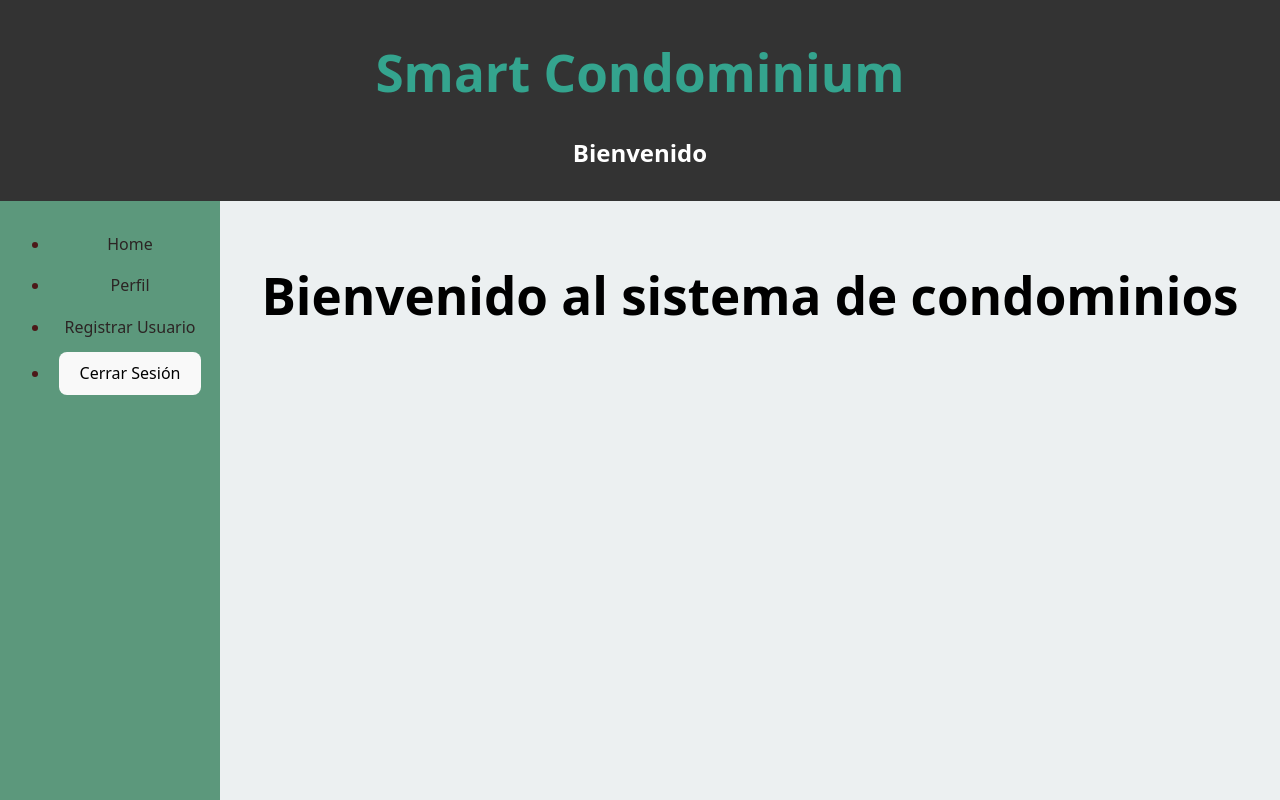
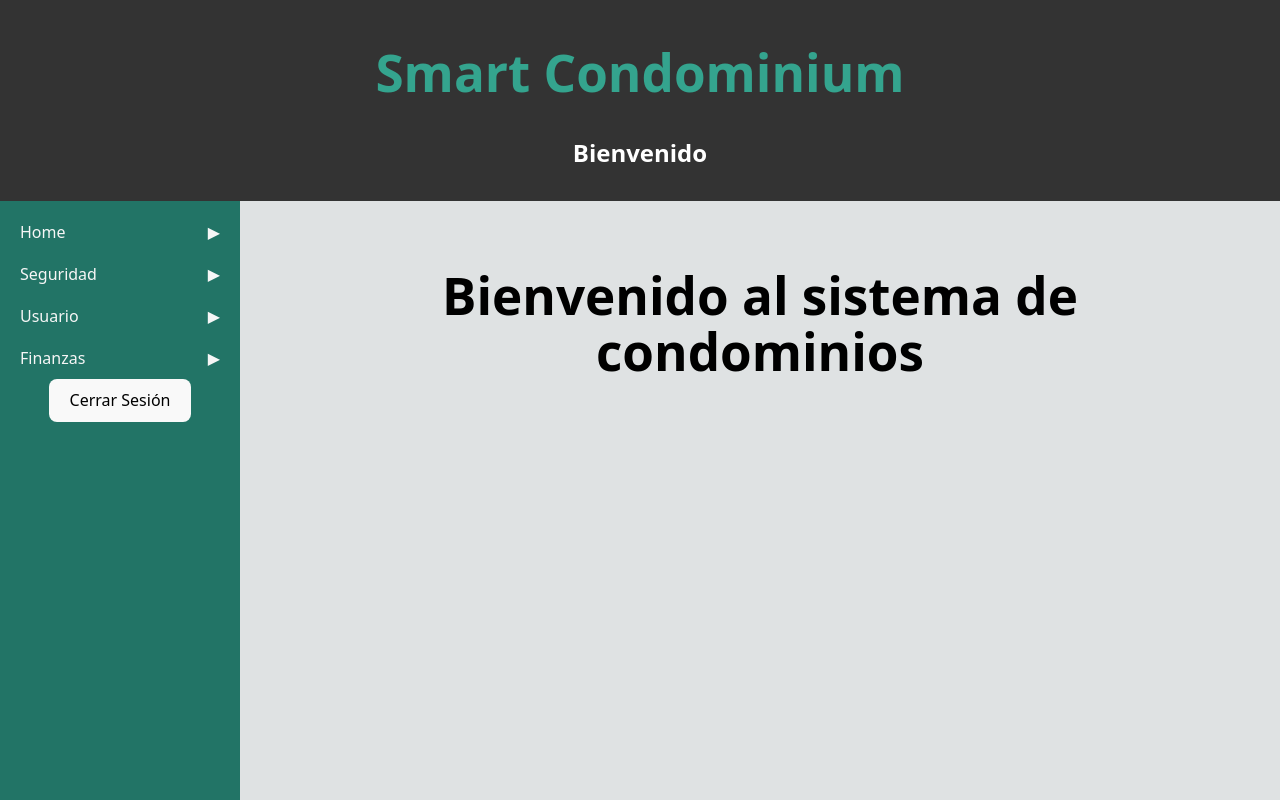
Before and after one commit to oogway7h/CondominioSI, a React (Vite) app in the folder condominio/: page /Homen in a window 1280 px wide. Built offline with nearby package versions, Linux system fonts and the light colour scheme; no server answers; the HTML template or start-up script is replaced by a standard one.

Commit message:
cambios en sidebar

```diff
--- a/condominio/index.html
+++ b/condominio/index.html
@@ -2,7 +2,7 @@
 <html lang="en">
   <head>
     <meta charset="UTF-8" />
-    <link rel="icon" type="image/svg+xml" href="/vite.svg" />
+    <link rel="icon" type="image/svg+xml" href="/svg_condominio.svg" />
     <meta name="viewport" content="width=device-width, initial-scale=1.0" />
     <title>Condominio</title>
   </head>
--- /dev/null
+++ b/condominio/src/layout/Sidebar.css
@@ -0,0 +1,44 @@
+.sidebar {
+  width: 200px;
+  background-color: aliceblue;
+  padding: 10px;
+}
+
+.sidebar-menu {
+  list-style: none;
+  padding: 0;
+  margin: 0;
+}
+
+.menu-boton {
+  width: 100%;
+  background: none;
+  border: none;
+  color: rgb(246, 246, 246);
+  cursor: pointer;
+  display: flex;
+  justify-content: space-between;
+  align-items: center;
+  padding: 10px 10px;
+}
+
+.menu-boton:hover {
+  background: rgba(255, 255, 255, 0.1);
+}
+
+.submenu {
+  list-style: none;
+  padding-left: 15px;
+}
+
+.submenu li {
+  margin: 5px 0;
+}
+
+.arrow {
+  transition: transform 0.3s;
+}
+
+.arrow.open {
+  transform: rotate(90deg);
+}
--- a/condominio/src/layout/Sidebar.jsx
+++ b/condominio/src/layout/Sidebar.jsx
@@ -1,15 +1,72 @@
-import React from "react";
+import React, { useState } from "react";
 import { Link } from "react-router-dom";
 import LogoutButton from "../components/Logout";
+import "./Sidebar.css"; // tu CSS aquí
 
 const Sidebar = () => {
+  const [openMenu, setOpenMenu] = useState(null);
+
+  const toggleMenu = (menu) => {
+    setOpenMenu(openMenu === menu ? null : menu);
+  };
+
   return (
-    <aside style={{ width: "200px", background: "#5c987cff", padding: "10px" }}>
-      <ul>
-        <li><Link to="/Homen">Home</Link></li>
-        <li><Link to="/Profile">Perfil</Link></li>
-        <li><Link to="/RegistroForm">Registrar Usuario</Link></li>
-        <li><LogoutButton /></li>
+    <aside className="sidebar">
+      <ul className="sidebar-menu">
+        <li>
+          <button className="menu-boton" onClick={() => toggleMenu("home")}>
+            Home
+            <span className={`arrow ${openMenu === "home" ? "open" : ""}`}>▶</span>
+          </button>
+          {openMenu === "home" && (
+            <ul className="submenu">
+              <li><Link to="/Homen">Dashboard</Link></li>
+              <li><Link to="/Analytics">Analytics</Link></li>
+            </ul>
+          )}
+        </li>
+
+        <li>
+          <button className="menu-boton" onClick={() => toggleMenu("profile")}>
+            Seguridad
+            <span className={`arrow ${openMenu === "profile" ? "open" : ""}`}>▶</span>
+          </button>
+          {openMenu === "profile" && (
+            <ul className="submenu">
+              <li><Link to="/bitacora">Bitacora</Link></li>
+              <li><Link to="">Reportes</Link></li>
+              <li><Link to="">Avisos</Link></li>
+            </ul>
+          )}
+        </li>
+
+        <li>
+          <button className="menu-boton" onClick={() => toggleMenu("registro")}>
+            Usuario
+            <span className={`arrow ${openMenu === "registro" ? "open" : ""}`}>▶</span>
+          </button>
+          {openMenu === "registro" && (
+            <ul className="submenu">
+              <li><Link to="/RegistroForm">Registrar</Link></li>
+              <li><Link to="/Editar">Editar</Link></li>
+              <li><Link to="/Profile">Ver Perfil</Link></li>
+            </ul>
+          )}
+        </li>
+         <li>
+          <button className="menu-boton" onClick={() => toggleMenu("Finanzas")}>
+            Finanzas
+            <span className={`arrow ${openMenu === "Fiananza" ? "open" : ""}`}>▶</span>
+          </button>
+          {openMenu === "Finanzas" && (
+            <ul className="submenu">
+              <li><Link to="/buscar_persona">Buscar</Link></li>
+            </ul>
+          )}
+        </li>
+        <li>
+          <LogoutButton />
+        </li>
       </ul>
     </aside>
   );
--- a/condominio/src/layout/mainlayout.css
+++ b/condominio/src/layout/mainlayout.css
@@ -35,16 +35,18 @@
 
 .layout-body aside {
   width: 220px;
-  background-color: #152c44;
+  background-color: #227466;
   color: #4c1818;
-  padding: 1rem;
+  padding: 10px;
   flex-shrink: 0;
+
 }
 
 
 .layout-body aside a {
   display: block;
-  color: #2c2424;
+  /*color de las letras cuando desplega*/
+  color: #000000;
   text-decoration: none;
   margin: 0.5rem 0;
   padding: 0.3rem 0.5rem;
@@ -53,13 +55,13 @@
 }
 
 .layout-body aside a:hover {
-  background-color: #1abc9c;
+  background-color: #7bad71;
 }
 
 /* Contenido principal */
 .layout-content {
   flex: 1;
   padding: 2rem;
-  background-color: #ecf0f1;
+  background-color: #dfe2e3;
   overflow-y: auto;
 }
```
Also changed, not shown: condominio/public/svg_condominio.svg (added).
